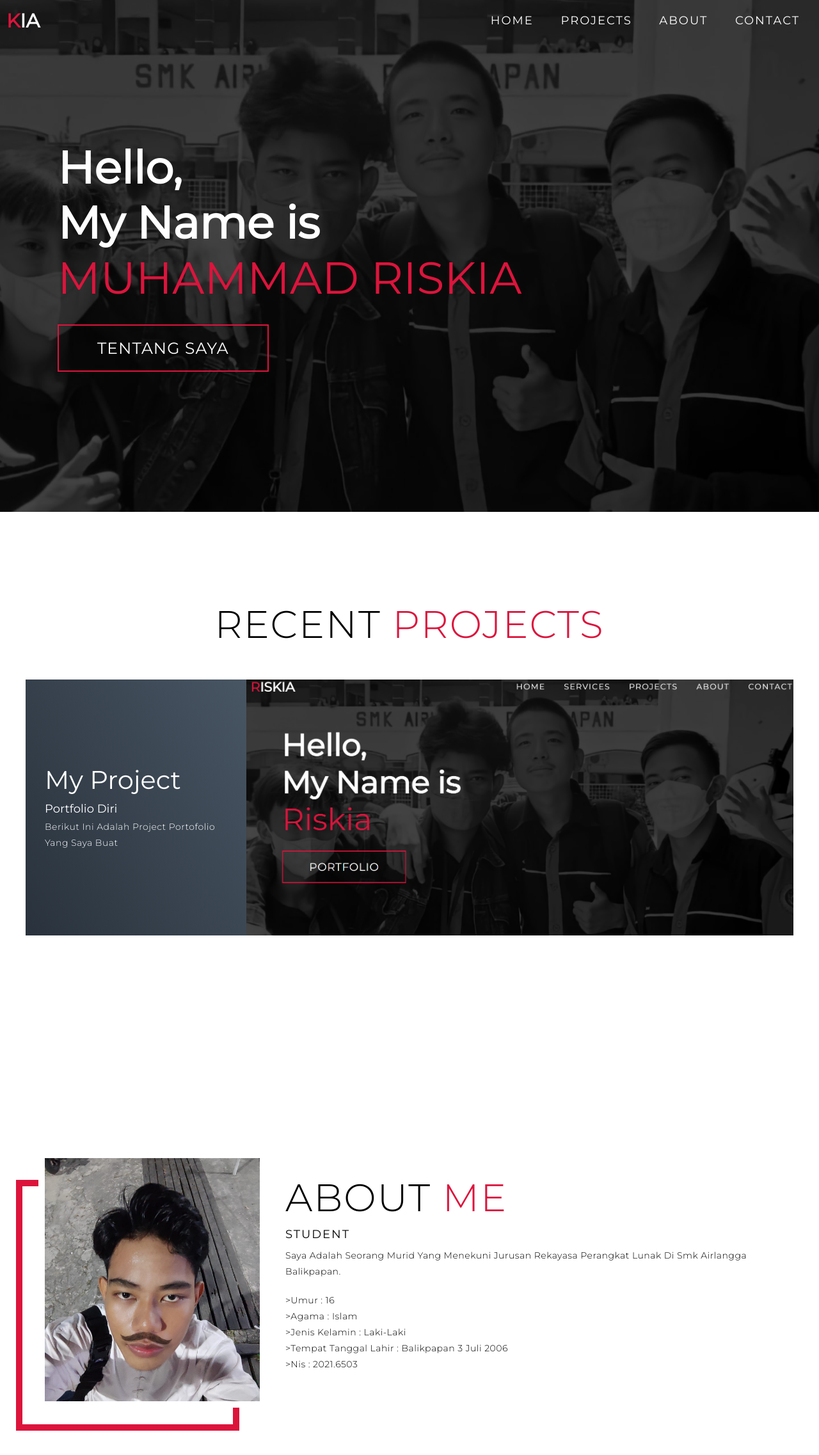
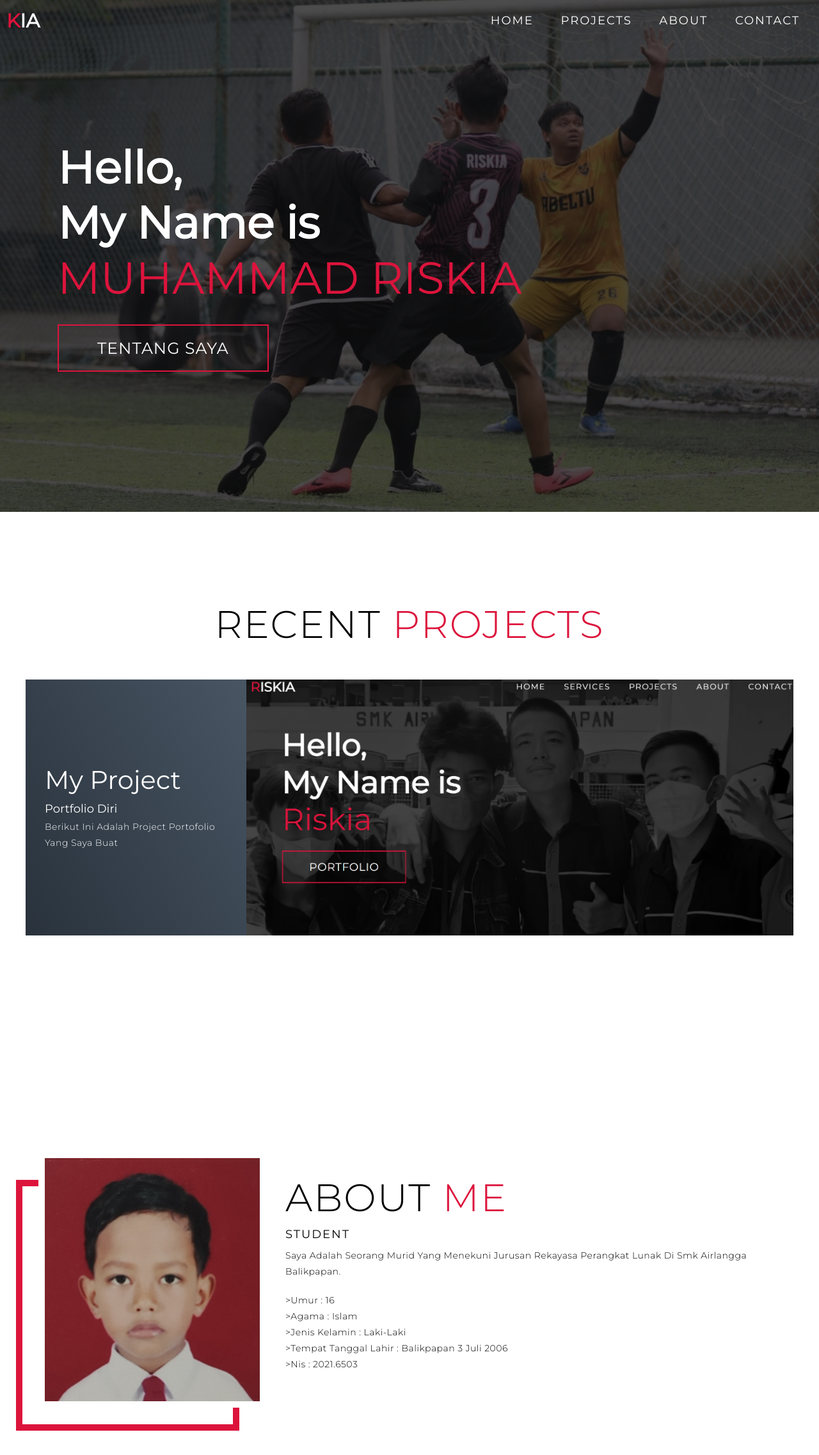
Before and after one commit to mhdriskia/mhdriskia.github.io, a plain HTML site: page index.html in a window 1280 px wide. Shown: the top 2274 px of the page at 64% size. Drawn offline with Linux system fonts and the light colour scheme.

Commit message:
merubah foto

```diff
--- a/index.html
+++ b/index.html
@@ -78,7 +78,7 @@
     <div class="about container">
       <div class="col-left">
         <div class="about-img">
-          <img src="./img/about.jpeg" alt="img">
+          <img src="./img/hiro.jpg" alt="img">
         </div>
       </div>
       <div class="col-right">
--- a/style.css
+++ b/style.css
@@ -200,7 +200,7 @@ p {
 
 /* Hero Section */
 #hero {
-	background-image: url(./img/hero-bg.jpeg);
+	background-image: url(./img/bg.jpg);
 	background-size: cover;
 	background-position: top center;
 	position: relative;
```
Also changed, not shown: img/about.jpeg (deleted), img/bg.jpg (added), img/hero-bg.jpeg (deleted), img/hiro.jpg (added).
